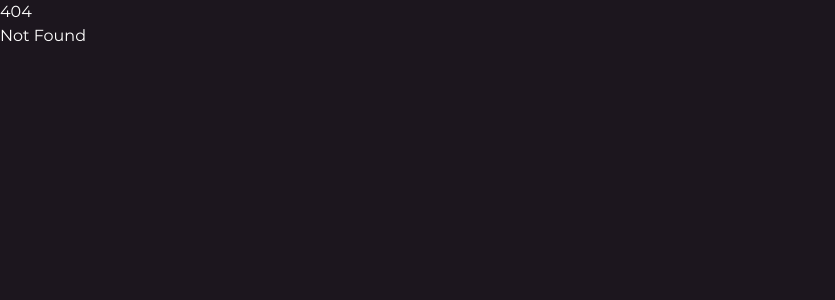
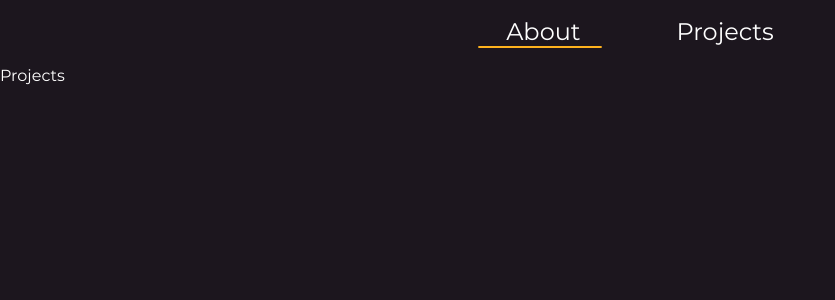
Before and after one commit to timostermann/portfolio, a SvelteKit app: page /projects in a window 1280 px wide. Before the commit this address had no page. Shown: the top 300 px of the page, without its empty margins (0-835 px from the left). Built offline with nearby package versions, Linux system fonts and the light colour scheme.

Commit message:
feat: add tab functionality

```diff
--- a/package.json
+++ b/package.json
@@ -38,5 +38,8 @@
 		"vite": "^4.0.0",
 		"vitest": "^0.25.3"
 	},
-	"type": "module"
+	"type": "module",
+	"dependencies": {
+		"classnames": "^2.3.2"
+	}
 }
--- /dev/null
+++ b/src/components/navigation.svelte
@@ -0,0 +1,15 @@
+<script lang="ts">
+	import type { NavItem } from "../types";
+	import Tabs from "./tabs.svelte";
+
+	const navigationItems: NavItem[] = [
+		{ route: "/", label: "About" },
+		{ route: "/projects", label: "Projects" }
+	];
+</script>
+
+<header class="flex h-16 w-full items-center justify-center">
+	<nav class="flex items-center justify-center">
+		<Tabs tabItems={navigationItems} />
+	</nav>
+</header>
--- /dev/null
+++ b/src/components/tabs.svelte
@@ -0,0 +1,47 @@
+<script lang="ts">
+	import type { NavItem } from "../types";
+	import cn from "classnames";
+	import { onMount } from "svelte";
+
+	export let tabItems: NavItem[];
+
+	let activeTabIndex = 0;
+	let tabElements: HTMLDivElement[] = Array(tabItems.length).fill(null);
+	let tabIndicator: HTMLDivElement;
+
+	const getActiveElement = () =>
+		tabElements.find((_, index) => index === activeTabIndex) ?? tabElements[0];
+
+	const setTabIndicatorPosition = () => {
+		if (!tabIndicator) return;
+		tabIndicator.style.transform = `translateX(${
+			tabElements[activeTabIndex].offsetLeft
+		}px) scaleX(${(tabElements[activeTabIndex].clientWidth ?? 100) / 100})`;
+	};
+
+	onMount(() => {
+		setTabIndicatorPosition();
+	});
+</script>
+
+<div class="relative flex gap-4 xs:gap-10">
+	{#each tabItems as tab, index}
+		<div
+			class={cn("px-7", { "active class": index === activeTabIndex })}
+			bind:this={tabElements[index]}
+		>
+			<a
+				href={tab.route}
+				on:click={() => {
+					activeTabIndex = index;
+					setTabIndicatorPosition();
+				}}
+				class="text-2xl">{tab.label}</a
+			>
+		</div>
+	{/each}
+	<div
+		class="absolute bottom-0 left-0 h-[2px] w-[100px] origin-left rounded-sm bg-amber-500 transition-transform duration-500 ease-in-out"
+		bind:this={tabIndicator}
+	/>
+</div>
--- a/src/routes/+layout.svelte
+++ b/src/routes/+layout.svelte
@@ -1,5 +1,7 @@
 <script>
 	import "../app.css";
+	import Navigation from "../components/navigation.svelte";
 </script>
 
+<Navigation />
 <slot />
--- a/src/routes/+page.svelte
+++ b/src/routes/+page.svelte
@@ -1,2 +1 @@
-<h1>Welcome to SvelteKit</h1>
-<p>Visit <a href="https://kit.svelte.dev">kit.svelte.dev</a> to read the documentation</p>
+<h1>About</h1>
--- /dev/null
+++ b/src/routes/projects/+page.svelte
@@ -0,0 +1 @@
+<h1>Projects</h1>
--- /dev/null
+++ b/src/types.ts
@@ -0,0 +1 @@
+export type NavItem = { route: string; label: string };
--- a/tailwind.config.cjs
+++ b/tailwind.config.cjs
@@ -14,6 +14,9 @@ module.exports = {
 					500: "#301925",
 					900: "#1C161E"
 				}
+			},
+			screens: {
+				xs: "410px"
 			}
 		}
 	},
```
Also changed, not shown: 1 other file (tests, documents, lock files or other folders).
